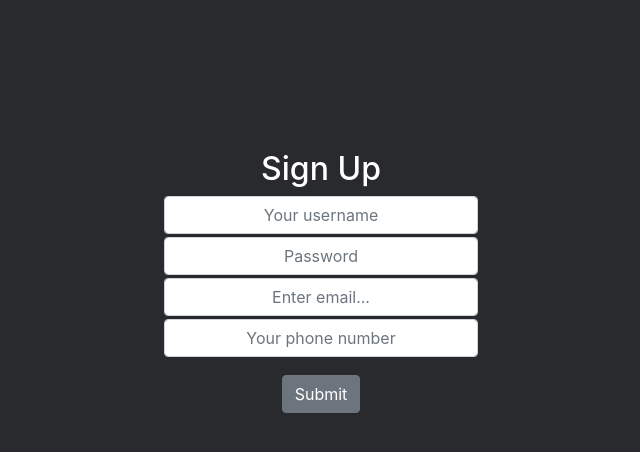
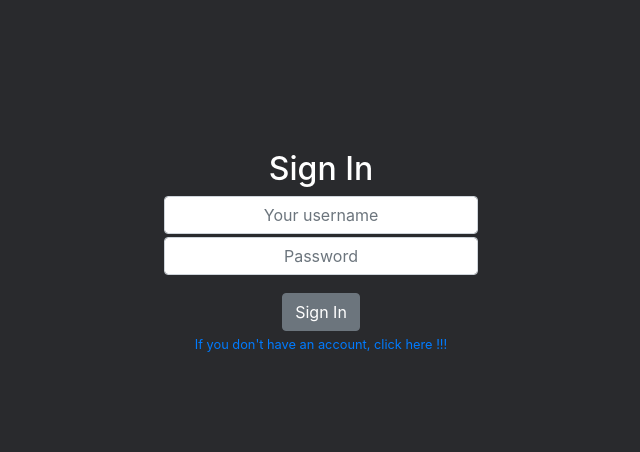
Before and after one commit to ThadsEgar/hackutd2019frontend, a React (Create React App) app: page /sign-in in a window 1280 px wide. Shown: the top 452 px of the page, without its empty margins (319-959 px from the left). Built offline with nearby package versions, Linux system fonts and the light colour scheme; no server answers.

Commit message:
Add sign-in page

```diff
--- a/package.json
+++ b/package.json
@@ -9,6 +9,8 @@
     "react": "^16.11.0",
     "react-bootstrap": "^1.0.0-beta.14",
     "react-dom": "^16.11.0",
+    "react-router": "^5.1.2",
+    "react-router-dom": "^5.1.2",
     "react-scripts": "3.2.0"
   },
   "scripts": {
--- a/src/App.js
+++ b/src/App.js
@@ -1,14 +1,22 @@
 import React from 'react';
 import {Container} from "react-bootstrap"
+import {Route, BrowserRouter as Router} from "react-router-dom"
+
 import './App.css';
 import FormRegistration from './Components/FormRegistration';
+import SignIn from './Components/SignIn';
 
 function App() {
   return (
     <div className="App">
-      <Container>
-        <FormRegistration />
-      </Container>
+        <Container>
+          <Router>
+            <div>
+              <Route exact path="/" component={FormRegistration}/>
+              <Route path="/sign-in" component={SignIn}/>
+            </div>
+          </Router>
+        </Container>
     </div>
   );
 }
--- a/src/Components/FormRegistration.js
+++ b/src/Components/FormRegistration.js
@@ -1,5 +1,6 @@
 import React, {useState,useEffect} from "react"
 import {Button,Form} from "react-bootstrap"
+import {Link} from "react-router-dom"
 import axios from "axios"
 
 
@@ -89,8 +90,12 @@ function FormRegistration() {
                 </Form.Group>
 
                 <Button variant="secondary" type="submit">
-                    Submit
+                    Sign Up
                 </Button>
+
+                <Form.Text className="text-muted">
+                    <Link to="/sign-in">If you have already had an account, click here !!!</Link>
+                </Form.Text>
             </Form>
     )
 }
--- /dev/null
+++ b/src/Components/SignIn.js
@@ -0,0 +1,31 @@
+import React from "react"
+import {Form, Button} from "react-bootstrap"
+import {Link} from "react-router-dom"
+
+
+function SignIn() {
+    return(
+        <div className="sign-in-page">
+            <Form className="registration-form">
+                <h2>Sign In</h2>
+                <Form.Group controlId="username">
+                    <Form.Control type="text" placeholder="Your username" />
+                </Form.Group>
+
+                <Form.Group controlId="userpassword">
+                    <Form.Control type="password" placeholder="Password" />
+                </Form.Group>
+
+                <Button variant="secondary" type="submit">
+                    Sign In
+                </Button>
+
+                <Form.Text className="text-muted">
+                    <Link to="/">If you don't have an account, click here !!!</Link>
+                </Form.Text>
+            </Form>
+        </div>
+    )
+}
+
+export default SignIn
```
Also changed, not shown: 1 other file (tests, documents, lock files or other folders).
